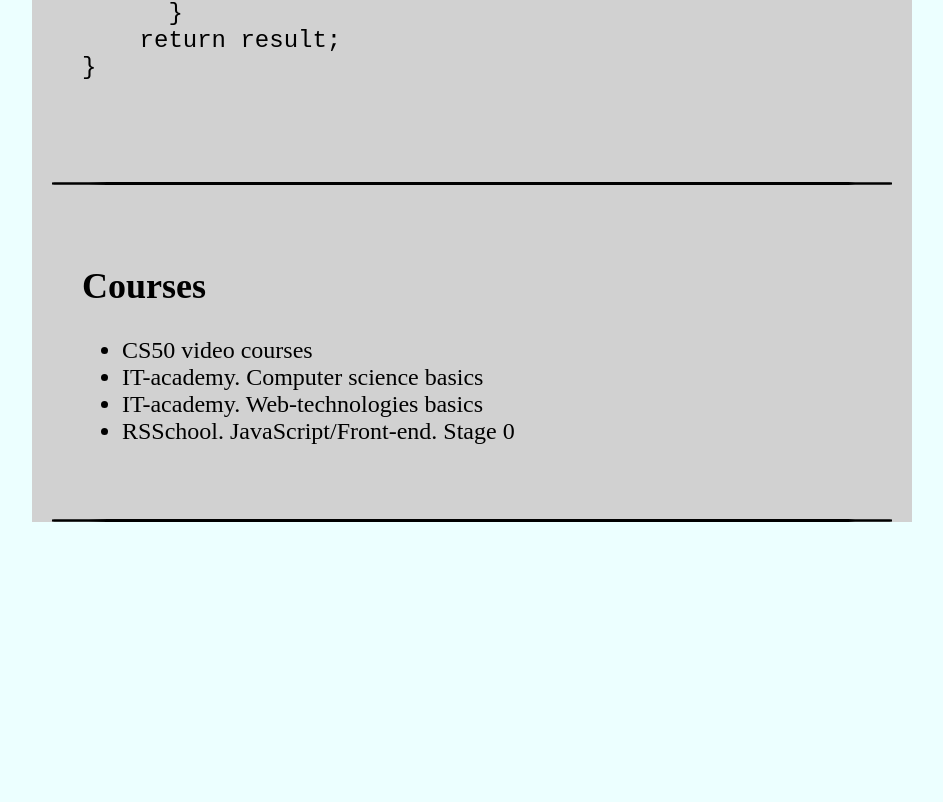
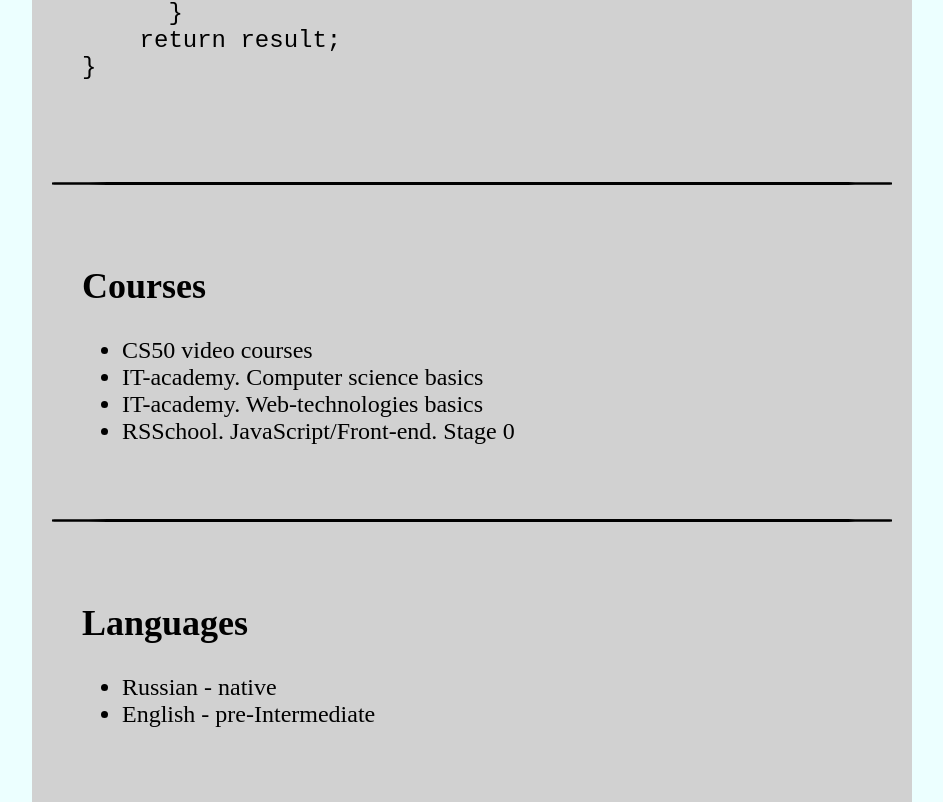
Before and after one commit to MaxMlechko/rsschool-cv, a plain HTML site: page index.html in a window 1280 px wide. Shown: the part 1842-2644 px from the top of the page, without its empty margins (168-1111 px from the left). Before the commit the page ends 2364 px from the top, so only its background shows below. Drawn offline with Linux system fonts and the light colour scheme.

Commit message:
feat: added languages section

```diff
--- a/index.html
+++ b/index.html
@@ -17,6 +17,7 @@
                 <li><a href="#skills">Skills</a></li>
                 <li><a href="#code">Code example</a></li>
                 <li><a href="#courses">Courses</a></li>
+                <li><a href="#languages">Languages</a></li>
             </ul>
         </nav>
     </header>
@@ -88,6 +89,13 @@ function countSmileys(arr) {
             </ul>
         </section>
         <div class="line"></div>
+        <section class="languages" id="languages">
+            <h2>Languages</h2>
+            <ul>
+                <li>Russian - native</li>
+                <li>English - pre-Intermediate</li>
+            </ul>
+        </section>
     </div>
 </body>
 </html>
```
